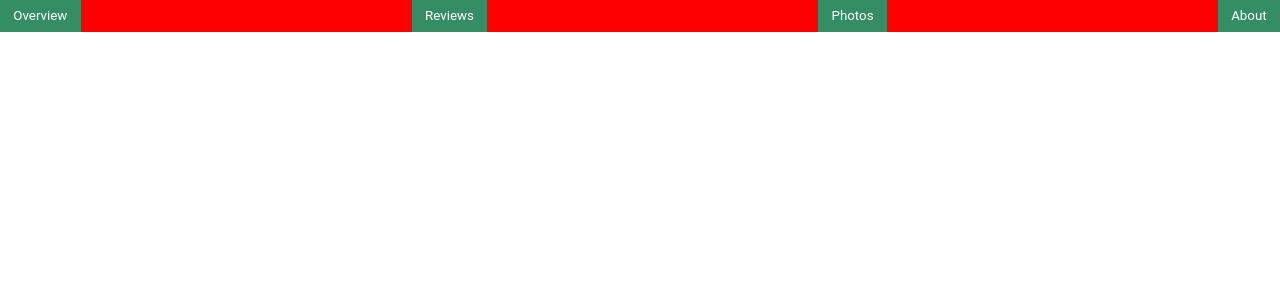
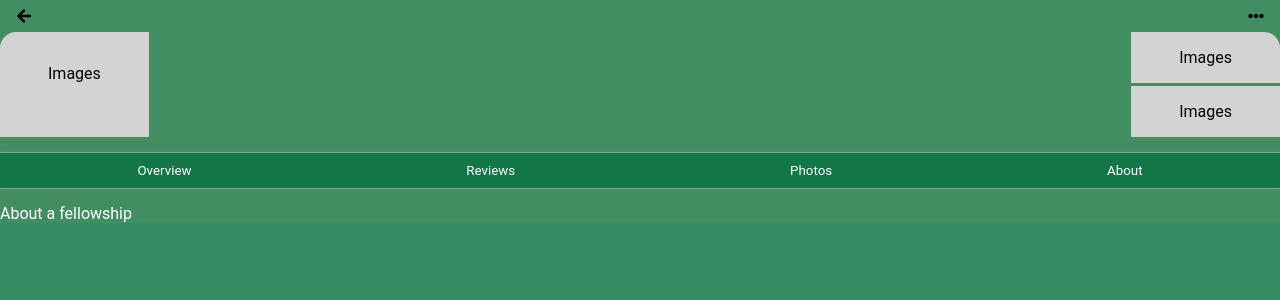
Before and after one commit to suprise079/christianConnect, a React (Create React App) app: page /aboutFellowship in a window 1280 px wide. Shown: the top 300 px of the page. Built offline with nearby package versions, Linux system fonts and the light colour scheme.

Commit message:
fellowhships photos

```diff
--- a/src/App.tsx
+++ b/src/App.tsx
@@ -2,7 +2,6 @@ import { Redirect, Route } from 'react-router-dom';
 import { IonApp, IonRouterOutlet } from '@ionic/react';
 import { IonReactRouter } from '@ionic/react-router';
 import Home from './pages/Home';
-import AboutFellowship from './pages/aboutFellowship/aboutFellowship';
 
 /* Core CSS required for Ionic components to work properly */
 import '@ionic/react/css/core.css';
@@ -22,6 +21,8 @@ import '@ionic/react/css/display.css';
 
 /* Theme variables */
 import './theme/variables.css';
+import AboutFellowship from './pages/aboutFellowship/aboutFellowship';
+import FellowshipPhotos from './pages/fellowshipPhotos/fellowshipPhotos';
 
 const App: React.FC = () => (
   <IonApp>
@@ -35,6 +36,10 @@ const App: React.FC = () => (
           <AboutFellowship />
         </Route>
 
+        <Route exact path="/FellowshipPhotos" >
+          <FellowshipPhotos />
+        </Route>
+
         <Route exact path="/">
           <Redirect to="/home" />
         </Route>
--- a/src/pages/aboutFellowship/aboutFellowship.css
+++ b/src/pages/aboutFellowship/aboutFellowship.css
@@ -1,18 +1,103 @@
+* {
+    --ion-background-color: #348d63;
+    /* --ion-color: black; */
+}
+
+p {
+    margin: 0em;
+}
+
+a {
+    text-decoration: none;
+    color: white;
+}
+
+ion-page {
+    --ion-background-color: #ffffff;
+}
+
 .aboutFellowship {
-    background-color: yellow;
+    background-color: #438d63;
+    font-size: 1em;
+}
+
+.aboutFellowship .topbar {
+    background-color: #438d63;
+    display: flex;
+    justify-content: space-between;
+    padding: .5em 1em;
+}
+
+
+/* .aboutFellowship .topbar ion-button {
+    background-color: red;
+    display: flex;
+    justify-content: space-between;
+    padding: 0em 1em;
+} */
+
+.aboutFellowship .photos {
+    display: flex;
+    background-color: #438d63;
+    justify-content: space-between;
+    /* padding: 1em 0em; */
+    /* background-color: red; */
+}
+
+.aboutFellowship .photos>p {
+    display: flex;
+    background-color: lightgray;
+    padding: 2em 3em;
+    border-radius: 1em 0em 0em 0em;
+}
+
+.aboutFellowship .photos div {
+    display: flex;
+    /* background-color: red; */
+    flex-direction: column;
+}
+
+.aboutFellowship .photos div>p:first-child {
+    background-color: lightgray;
+    padding: 1em 3em;
+    border-radius: 0em 1em 0em 0em;
+    margin: 0em 0em .1em 0em;
+}
+
+.aboutFellowship .photos div .moreImage {
+    background-color: lightgray;
+    padding: 1em 3em;
+    /* border-radius: 0em 1em 0em 0em; */
+    margin: .1em 0em 0em 0em;
 }
 
 .aboutFellowship .navigator {
     display: flex;
-    justify-content: space-between;
-    /* background-color: #348d63; */
-    background-color: red;
+    justify-content: space-around;
+    background-color: #127647;
+    /* background-color: inherit; */
+    box-shadow: 0em 0em .1em white;
+    margin: 1em 0em;
+    color: white;
+}
+
+.aboutFellowship .view {
+    /* background-color: red; */
+    color: white;
 }
 
 .aboutFellowship .navigator button {
     border: 0em;
-    padding: .7em 1em;
-    /* background-color: inherit; */
-    background-color: #348d63;
+    padding: .8em 1em;
+    /* background-color: #348d63; */
+    background-color: inherit;
     color: white;
 }
+
+
+/* .aboutFellowship .navigator ion-buttons {
+    display: flex;
+    justify-content: space-between;
+    background-color: #348d63;
+    background-color: blue;
+} */
--- a/src/pages/aboutFellowship/aboutFellowship.tsx
+++ b/src/pages/aboutFellowship/aboutFellowship.tsx
@@ -1,22 +1,72 @@
-import React from "react";
-import { Link  } from "react-router-dom";
+import React, { useState } from "react";
+import { IonButton, IonButtons, IonContent, IonPage } from '@ionic/react';
+import { Link } from 'react-router-dom';
 
 
-import './aboutFellowship.css'
+import './aboutFellowship.css'; // get css
+import { FaArrowLeft, FaEllipsisH } from "react-icons/fa";
+
+
 
 const AboutFellowship: React.FC = () => {
+  const [ fellowshipNavig, setFellowshipNavig ] = useState( 0 );
+
+
+  function ChangeView( view: number ) {
+    setFellowshipNavig( view ); // alert( view );
+  }
 
   return (
-    <div className="aboutFellowship" >
+    <IonPage >
 
-      <div className="navigator" >
-        <button > Overview </button>
-        <button > Reviews </button>
-        <button > Photos </button>
-        <button > About </button>
-      </div>
+      <IonContent >
+        <div className="aboutFellowship" >
 
-    </div>
+          <div className="topbar" >
+            {/* <IonButton > */} <FaArrowLeft /> {/* </IonButton> */}
+            {/* <IonButton > */} <FaEllipsisH /> {/* </IonButton> */}
+          </div>
+
+          <div className="photos" >
+
+            <p >
+              Images
+            </p>
+
+            <div >
+              {/* <img alt="images" /> */}
+              {/* <img alt="images" /> */}
+              <p > Images </p>
+              <p className="moreImage" > Images </p>
+            </div>
+          </div>
+
+          <div className="navigator" >
+            <button onClick={ e => ChangeView(0) }  >
+            Overview
+            </button>
+            <button onClick={ e => ChangeView(1) }  > Reviews </button>
+            <button onClick={ e => ChangeView(2) }  >
+              <Link to="/FellowshipPhotos" > Photos </Link> </button>
+            <button onClick={ e => ChangeView(3) }  > About </button>
+          </div>
+
+          <div className="view" >
+            About a fellowship
+          </div>
+        </div>
+      </IonContent>
+    </IonPage>
+
   );
 }
 export default AboutFellowship;
+
+
+
+// <IonButtons >
+//   <IonButton > Overview </IonButton>
+//   <IonButton > Reviews </IonButton>
+//   <IonButton > Photos </IonButton>
+//   <IonButton > About </IonButton>
+// </IonButtons>
--- /dev/null
+++ b/src/pages/fellowshipPhotos/fellowshipPhotos.css
@@ -0,0 +1,52 @@
+* {
+    --ion-background-color: #348d63;
+    /* --ion-color: black; */
+}
+
+.fellowshipPhotos {
+    background-color: #438d63;
+    font-size: 1em;
+}
+
+.fellowshipPhotos .topbar {
+    background-color: #438d63;
+    display: flex;
+    justify-content: space-between;
+    padding: .5em 1em;
+}
+
+.fellowshipPhotos .navigator {
+    display: flex;
+    justify-content: space-around;
+    background-color: #127647;
+    /* background-color: inherit; */
+    box-shadow: 0em 0em .1em white;
+    margin: 1em 0em;
+    color: white;
+}
+
+.fellowshipPhotos .navigator button {
+    border: 0em;
+    padding: .8em 1em;
+    /* background-color: #348d63; */
+    background-color: inherit;
+    color: white;
+}
+
+.fellowshipPhotos .images {
+    /* background-color: red; */
+    font-size: 1em;
+}
+
+.fellowshipPhotos .images div:first-child {
+    /* background-color: yellow; */
+    padding: .5em;
+}
+
+.fellowshipPhotos .images .moreImages {
+    /* background-color: blue; */
+    display: flex;
+    flex-wrap: wrap;
+    padding: .5em;
+    justify-content: space-between;
+}
--- /dev/null
+++ b/src/pages/fellowshipPhotos/fellowshipPhotos.tsx
@@ -0,0 +1,57 @@
+
+import { IonContent, IonPage } from "@ionic/react";
+import { FaEllipsisH, FaArrowLeft } from "react-icons/fa";
+import { Link } from "react-router-dom";
+
+import './fellowshipPhotos.css';
+
+
+const FellowshipPhotos: React.FC = () => {
+
+
+
+  return (
+    <IonPage >
+
+      <IonContent >
+      <div className="fellowshipPhotos" >
+        <div className="topbar" >
+          {/* <IonButton > */} <FaArrowLeft /> {/* </IonButton> */}
+          {/* <IonButton > */} <FaEllipsisH /> {/* </IonButton> */}
+        </div>
+
+        <div className="navigator" >
+          <button > Overview
+           </button>
+          <button > Reviews </button>
+          <button >
+            <Link to="/FellowshipPhotos" > Photos </Link> </button>
+
+          <button >
+            <Link to="/aboutFellowship" > About </Link> </button>
+        </div>
+
+        <div className="images" >
+          <div >
+            <p style={{padding: '3em', backgroundColor:"lightgrey"}} > Main Image </p>
+          </div>
+
+          <div className="moreImages" >
+            {
+              [1, 2, 3, 4, 5, 6, 7, 8, 9].map((imgs, i ) => (
+                <p key={i}
+                style={{ width:"32%", textAlign: "center", padding: '2em',
+                backgroundColor:"lightgrey", margin: ".1em"
+              }} > { imgs } </p>
+              ))
+            }
+          </div>
+        </div>
+      </div>
+
+      </IonContent>
+    </IonPage>
+  );
+}
+
+export default FellowshipPhotos;
--- a/src/theme/variables.css
+++ b/src/theme/variables.css
@@ -136,7 +136,7 @@ http://ionicframework.com/docs/theming/ */
    * -------------------------------------------
    */
     .ios body {
-        --ion-background-color: #000000;
+        --ion-background-color: #348d63;
         --ion-background-color-rgb: 0, 0, 0;
         --ion-text-color: #ffffff;
         --ion-text-color-rgb: 255, 255, 255;
@@ -172,7 +172,7 @@ http://ionicframework.com/docs/theming/ */
    * -------------------------------------------
    */
     .md body {
-        --ion-background-color: #121212;
+        --ion-background-color: #348d63;
         --ion-background-color-rgb: 18, 18, 18;
         --ion-text-color: #ffffff;
         --ion-text-color-rgb: 255, 255, 255;
```
